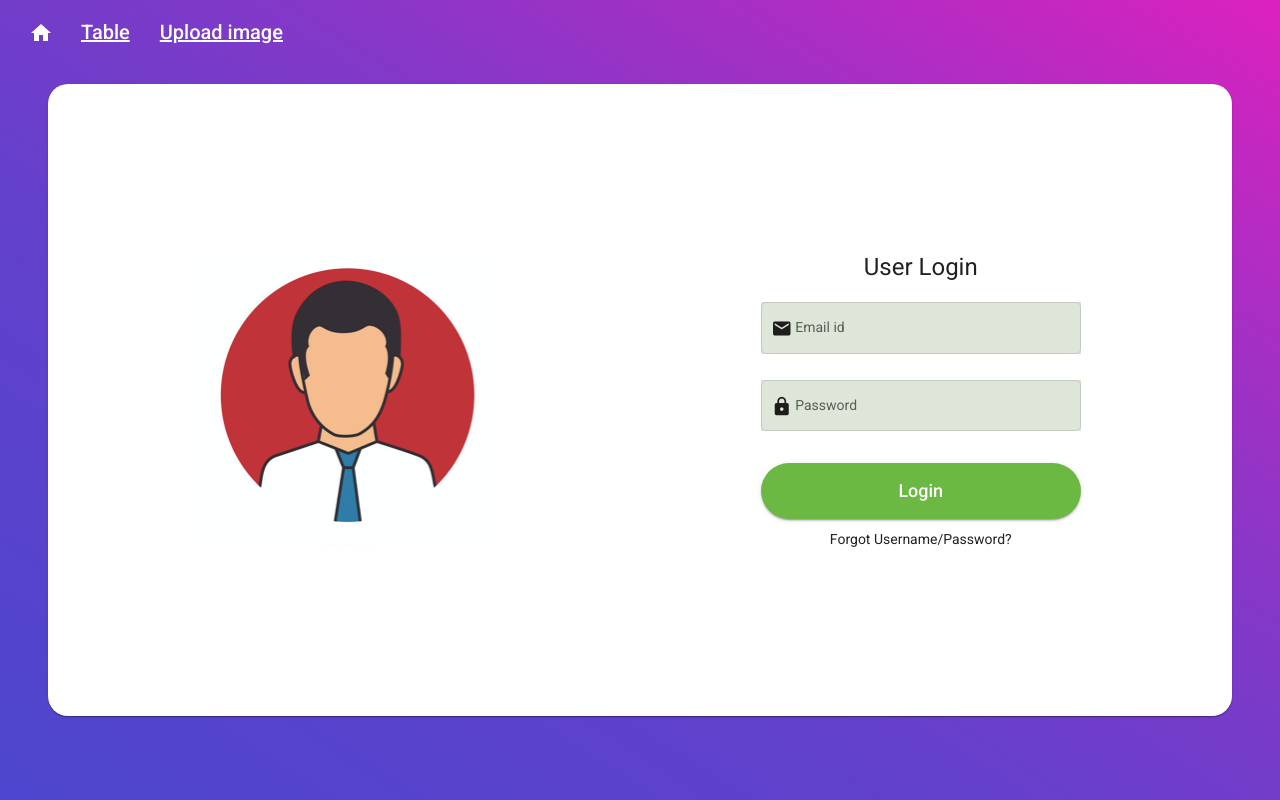
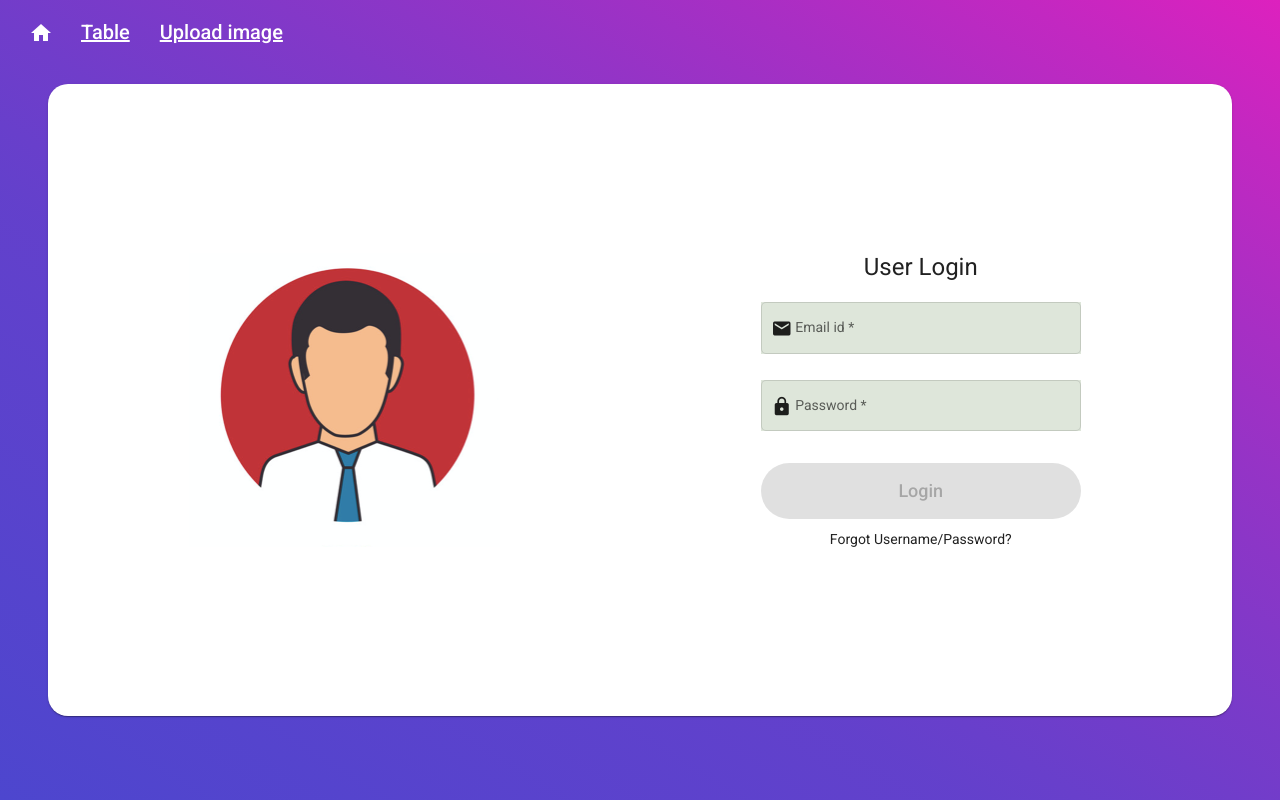
Before and after one commit to gabrielaburtan/ImageRecognitionWebApp, an Angular app in the folder fsd-app/: page /login in a window 1280 px wide. Built offline with nearby package versions, Linux system fonts and the light colour scheme.

Commit message:
Added login validators on formgroup

```diff
--- a/fsd-app/src/app/app.module.ts
+++ b/fsd-app/src/app/app.module.ts
@@ -14,6 +14,7 @@ import {MatCardModule} from '@angular/material/card';
 import {MatToolbarModule} from '@angular/material/toolbar';
 import {MatTableModule} from '@angular/material/table';
 import {MatCheckboxModule} from '@angular/material/checkbox';
+import { ReactiveFormsModule } from '@angular/forms';
 
 
 @NgModule({
@@ -33,7 +34,8 @@ import {MatCheckboxModule} from '@angular/material/checkbox';
     MatButtonModule,
     MatToolbarModule,
     MatTableModule,
-    MatCheckboxModule
+    MatCheckboxModule,
+    ReactiveFormsModule
   ],
   providers: [],
   bootstrap: [AppComponent]
--- a/fsd-app/src/app/login/login.component.html
+++ b/fsd-app/src/app/login/login.component.html
@@ -2,22 +2,23 @@
   <mat-card>
     <img class="login-image" src="../../assets/login-pic.jpg">
     <mat-card-content>
-        <form>
+        <form [formGroup]="logInForm" (ngSubmit)="onSubmit()">
           <h1 class="title">User Login</h1>
 
           <mat-form-field appearance="outline" class="field">
             <mat-icon matPrefix>email</mat-icon>
             <mat-label>Email id</mat-label>
-            <input matInput placeholder="email">
+            <input type="email" matInput placeholder="email" formControlName="email">
           </mat-form-field>
 
           <mat-form-field appearance="outline" class="field">
             <mat-icon matPrefix>https</mat-icon>
             <mat-label>Password</mat-label>
-            <input matInput placeholder="password">
+            <input type="password" matInput placeholder="password" formControlName="password">
           </mat-form-field>
 
-          <button mat-raised-button color="primary" [routerLink]="'/table'" class="login-button">Login</button>
+          <button mat-raised-button color="primary" [routerLink]="'/table'" class="login-button"
+          type="submit" [disabled]="!logInForm.valid">Login</button>
           <a>Forgot Username/Password?</a>
         </form>
     </mat-card-content>
--- a/fsd-app/src/app/login/login.component.scss
+++ b/fsd-app/src/app/login/login.component.scss
@@ -69,6 +69,10 @@ form {
   font-size: large;
 }
 
-.login-button:hover{
+.login-button:enabled:hover {
   background-color: #417327;
 }
+
+.login-button:disabled:hover {
+  background-color: none;
+}
--- a/fsd-app/src/app/login/login.component.ts
+++ b/fsd-app/src/app/login/login.component.ts
@@ -1,4 +1,6 @@
 import { Component, OnInit } from '@angular/core';
+import { FormGroup, FormControl } from '@angular/forms';
+import { Validators } from '@angular/forms';
 
 @Component({
   selector: 'app-login',
@@ -7,9 +9,16 @@ import { Component, OnInit } from '@angular/core';
 })
 export class LoginComponent implements OnInit {
 
+  logInForm = new FormGroup({
+    email: new FormControl('', [Validators.required, Validators.email]),
+    password: new FormControl('', [Validators.required, Validators.minLength(8)]),
+  });
+
   constructor() { }
 
   ngOnInit(): void {
   }
-
+  onSubmit() {
+    console.warn(this.logInForm.value);
+  }
 };
```
